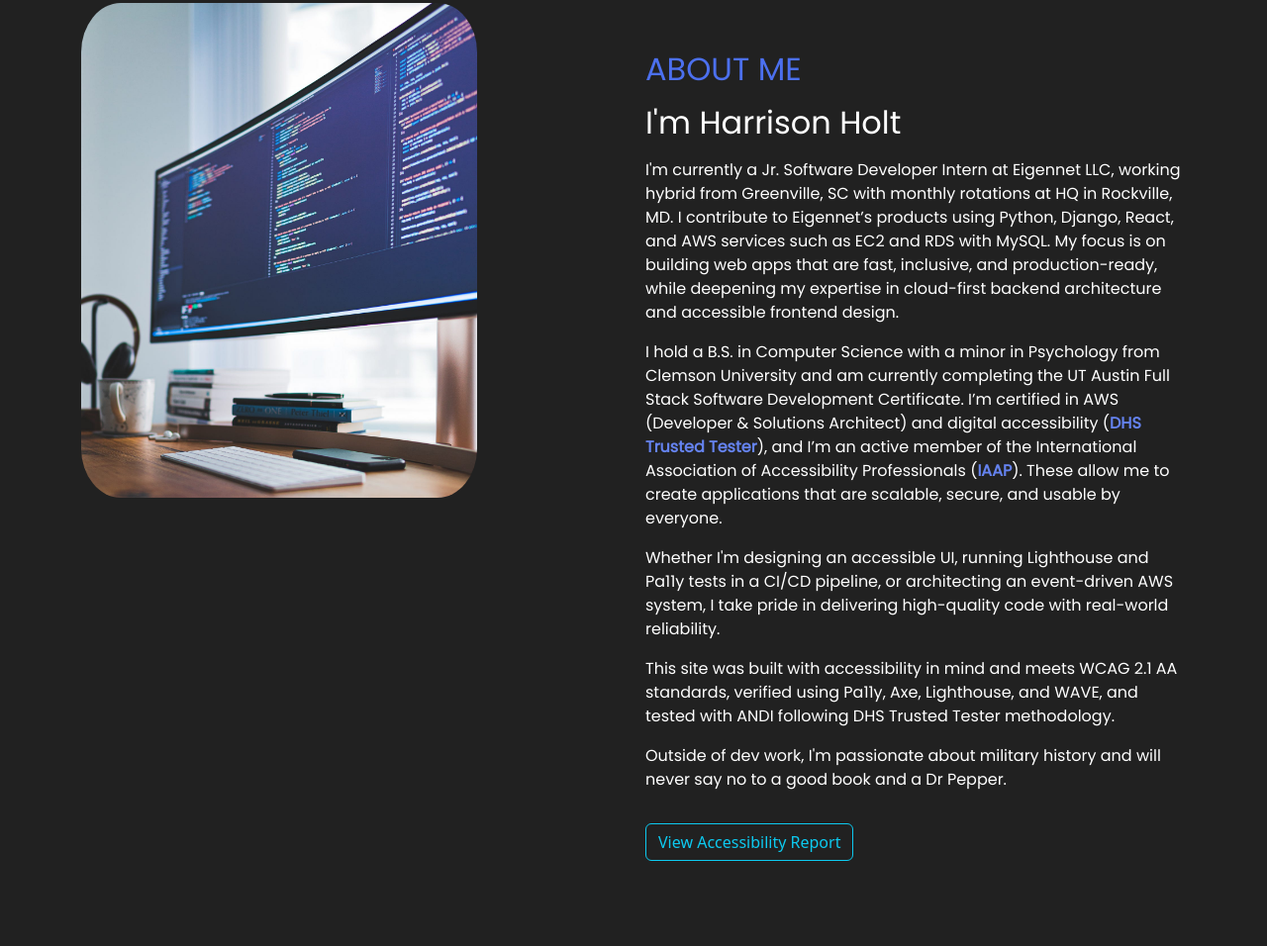
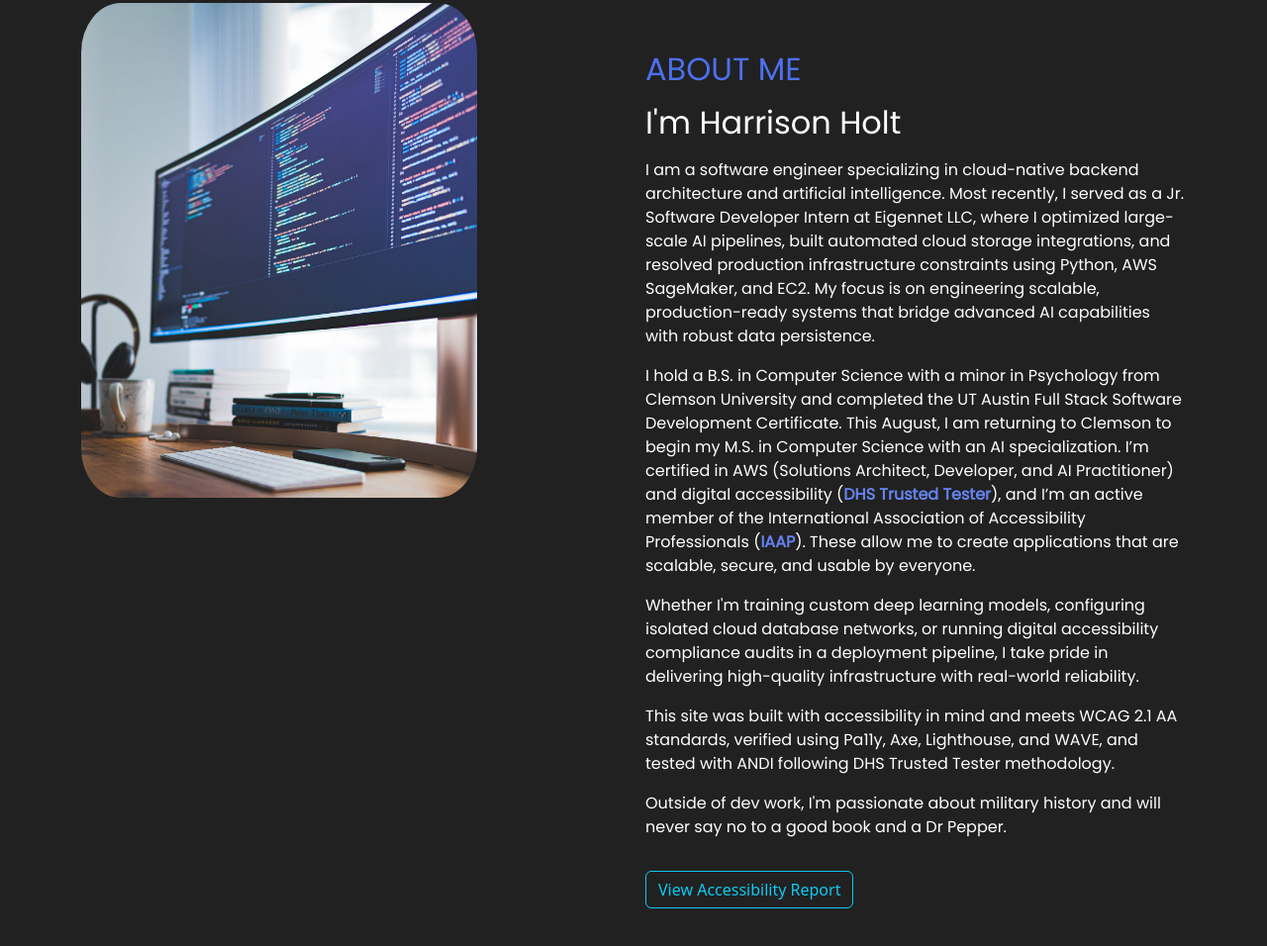
Before and after one commit to Harrison-Holt/portfolio, a plain HTML site: page index.html in a window 1280 px wide. Shown: the part 845-1801 px from the top of the page at 99% size. Drawn offline with nearby package versions, Linux system fonts and the light colour scheme.

Commit message:
updated bio

```diff
--- a/index.html
+++ b/index.html
@@ -62,10 +62,14 @@
           <div class="col-12 col-md-6 section_m mt-5">
             <h2 class="about_me_header" id="about_me_header">ABOUT ME</h2>
             <h2 class="mt-3 mb-3">I'm Harrison Holt</h2>
-            <p>I'm currently a Jr. Software Developer Intern at Eigennet LLC, working hybrid from Greenville, SC with monthly rotations at HQ in Rockville, MD. I contribute to Eigennet’s products using Python, Django, React, and AWS services such as EC2 and RDS with MySQL. My focus is on building web apps that are fast, inclusive, and production-ready, while deepening my expertise in cloud-first backend architecture and accessible frontend design.</p>
-            <p>I hold a B.S. in Computer Science with a minor in Psychology from Clemson University and am currently completing the UT Austin Full Stack Software Development Certificate. I’m certified in AWS (Developer & Solutions Architect) and digital accessibility (<a href="https://www.dhs.gov/trusted-tester" target="_blank" class="info_link">DHS Trusted Tester</a>), and I’m an active member of the International Association of Accessibility Professionals (<a href="https://www.accessibilityassociation.org/about" target="_blank" class="info_link">IAAP</a>). These allow me to create applications that are scalable, secure, and usable by everyone.</p>
-            <p>Whether I'm designing an accessible UI, running Lighthouse and Pa11y tests in a CI/CD pipeline, or architecting an event-driven AWS system, I take pride in delivering high-quality code with real-world reliability.</p>
+            <p>I am a software engineer specializing in cloud-native backend architecture and artificial intelligence. Most recently, I served as a Jr. Software Developer Intern at Eigennet LLC, where I optimized large-scale AI pipelines, built automated cloud storage integrations, and resolved production infrastructure constraints using Python, AWS SageMaker, and EC2. My focus is on engineering scalable, production-ready systems that bridge advanced AI capabilities with robust data persistence.</p>
+
+            <p>I hold a B.S. in Computer Science with a minor in Psychology from Clemson University and completed the UT Austin Full Stack Software Development Certificate. This August, I am returning to Clemson to begin my M.S. in Computer Science with an AI specialization. I’m certified in AWS (Solutions Architect, Developer, and AI Practitioner) and digital accessibility (<a href="https://www.dhs.gov/trusted-tester" target="_blank" class="info_link">DHS Trusted Tester</a>), and I’m an active member of the International Association of Accessibility Professionals (<a href="https://www.accessibilityassociation.org/about" target="_blank" class="info_link">IAAP</a>). These allow me to create applications that are scalable, secure, and usable by everyone.</p>
+
+            <p>Whether I'm training custom deep learning models, configuring isolated cloud database networks, or running digital accessibility compliance audits in a deployment pipeline, I take pride in delivering high-quality infrastructure with real-world reliability.</p>
+
             <p>This site was built with accessibility in mind and meets WCAG 2.1 AA standards, verified using Pa11y, Axe, Lighthouse, and WAVE, and tested with ANDI following DHS Trusted Tester methodology.</p>
+
             <p>Outside of dev work, I'm passionate about military history and will never say no to a good book and a Dr Pepper.</p>
 
             <a href="./Accessibility_Audit_Report_Harrison_Holt.pdf"
```
